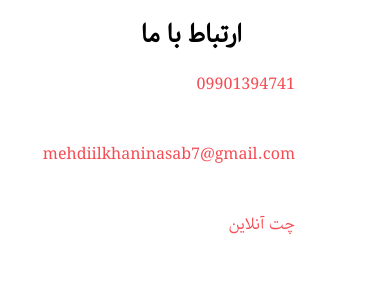
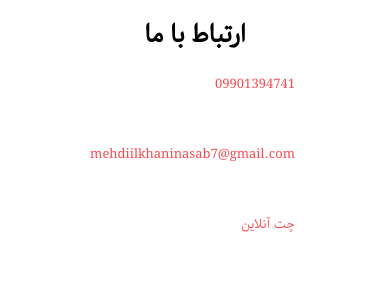
Before and after one commit to MehdiIlkhaniNasab/Site-For-Compony, a plain HTML site: page index.html in a window 390 px wide. Shown: the part 8699-9007 px from the top of the page. Drawn offline with Linux system fonts and the light colour scheme; files whose address does not match are found by name.

Commit message:
update file footer

```diff
--- a/css/base/_responsive.css
+++ b/css/base/_responsive.css
@@ -22,7 +22,7 @@
         padding: 2rem;
     }
 
-    .header-navbar{
+    .header-navbar {
         justify-content: space-between;
     }
 
@@ -40,4 +40,10 @@
         text-align: center;
     }
 
+    .contact-phone,
+    .contact-email,
+    .contact-message {
+        font-size: 1.3rem;
+    }
+
 }
```
